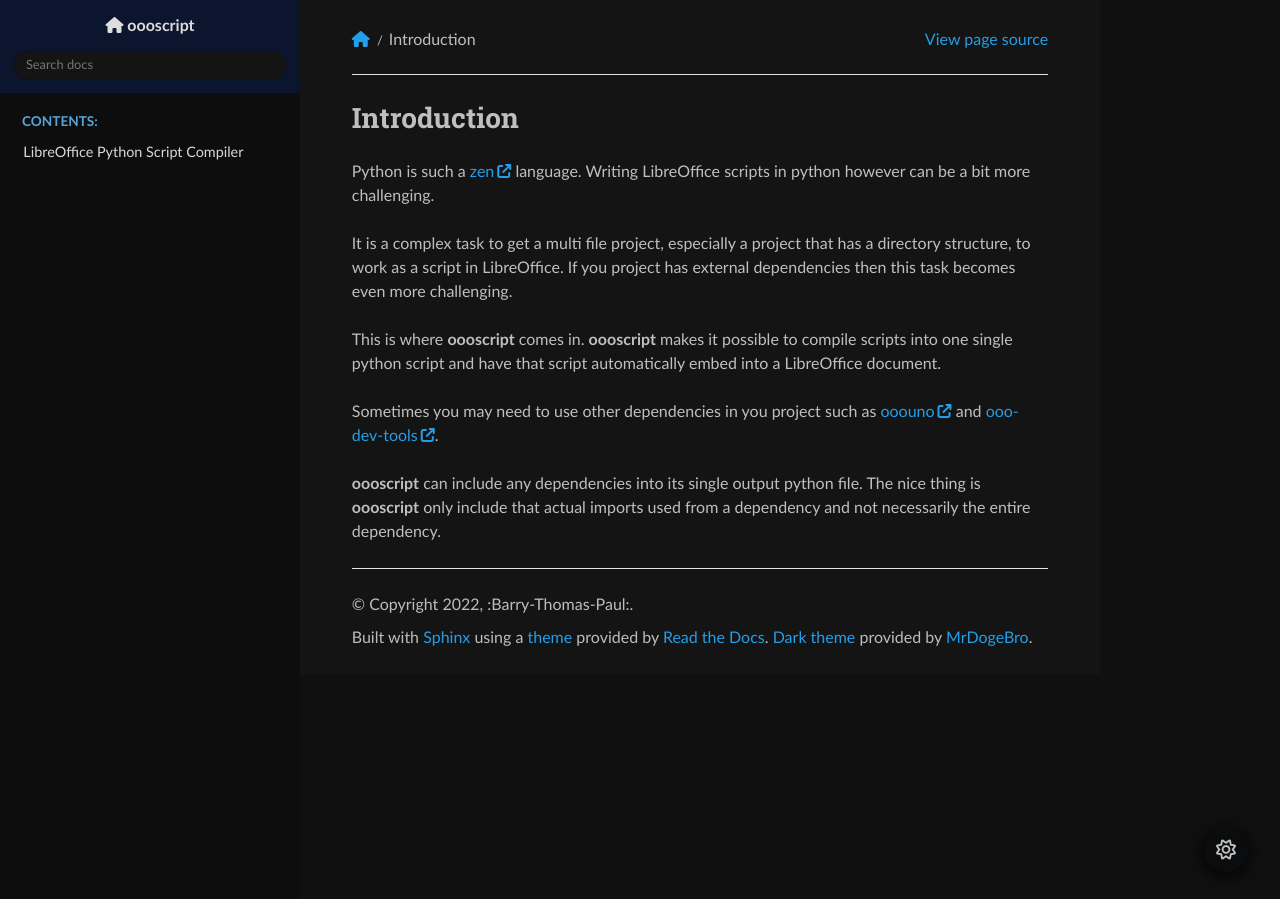
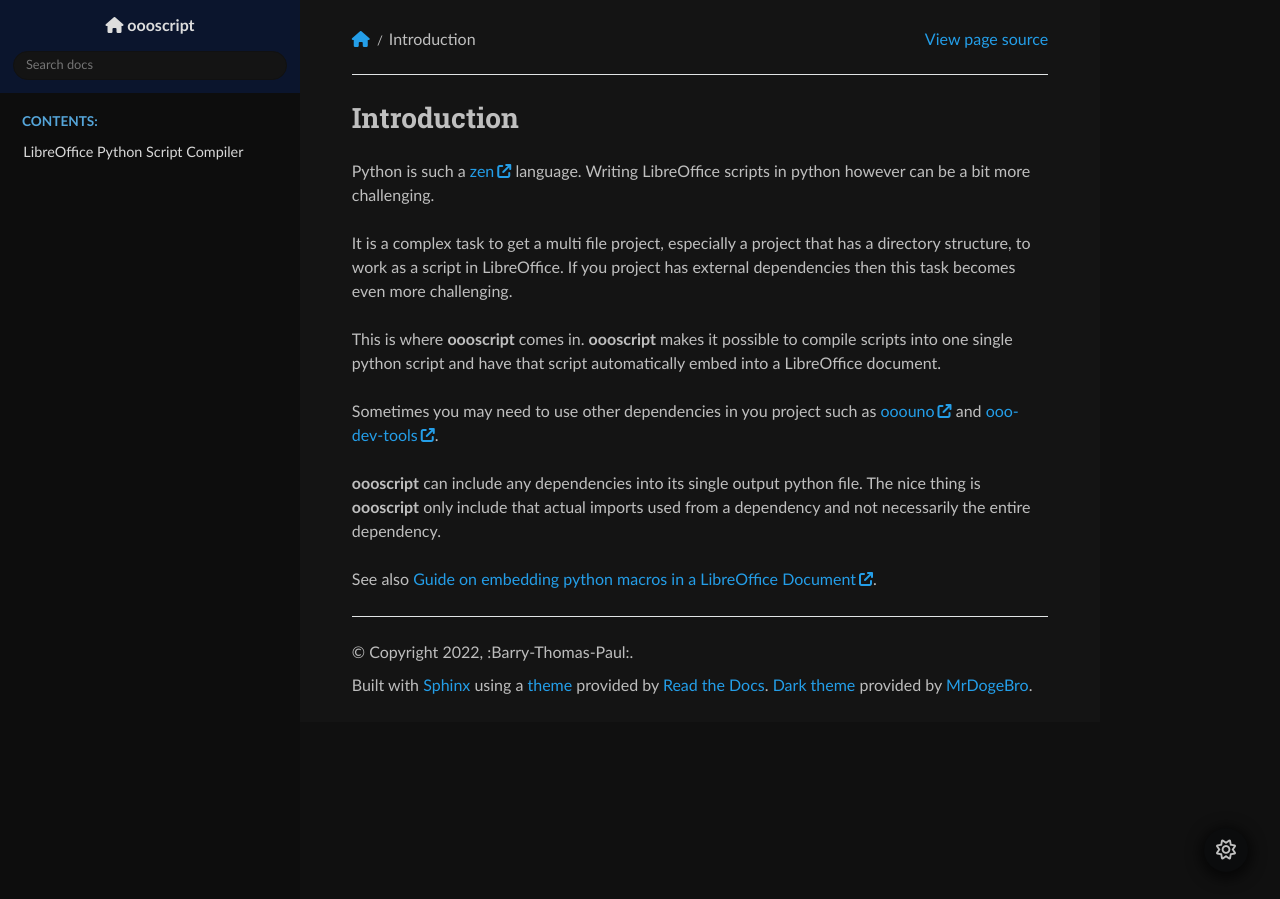
Before and after one commit to Amourspirit/python_libreoffice_oooscript, a Sphinx documentation site: the page built from docs/intro.rst, in a window 1280 px wide. Built offline with Sphinx 7.4.7 and the Read the Docs theme 2.0.0, drawn with Linux system fonts in a browser that asks for light colours.

Commit message:
Develop (#22)

```diff
--- a/docs/intro.rst
+++ b/docs/intro.rst
@@ -18,6 +18,8 @@ Sometimes you may need to use other dependencies in you project such as ooouno_
 The nice thing is |app_name_bold| only include that actual imports used from a dependency
 and not necessarily the entire dependency.
 
+See also `Guide on embedding python macros in a LibreOffice Document <https://python-ooo-dev-tools.readthedocs.io/en/latest/guide/embed_python.html>`__.
+
 .. _ooouno: https://pypi.org/project/ooouno/
 .. _ooo-dev-tools: https://pypi.org/project/ooo-dev-tools/
 .. _zen: https://peps.python.org/pep-0020/
```
